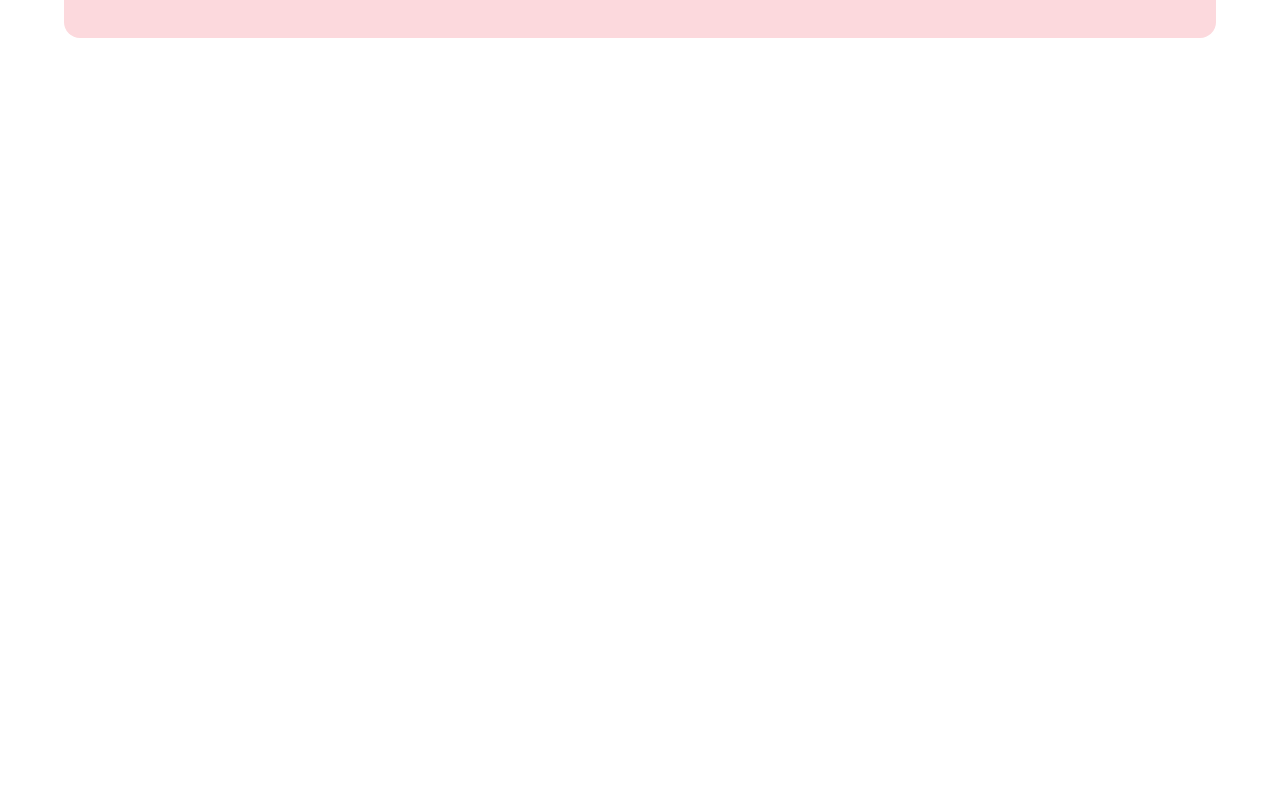
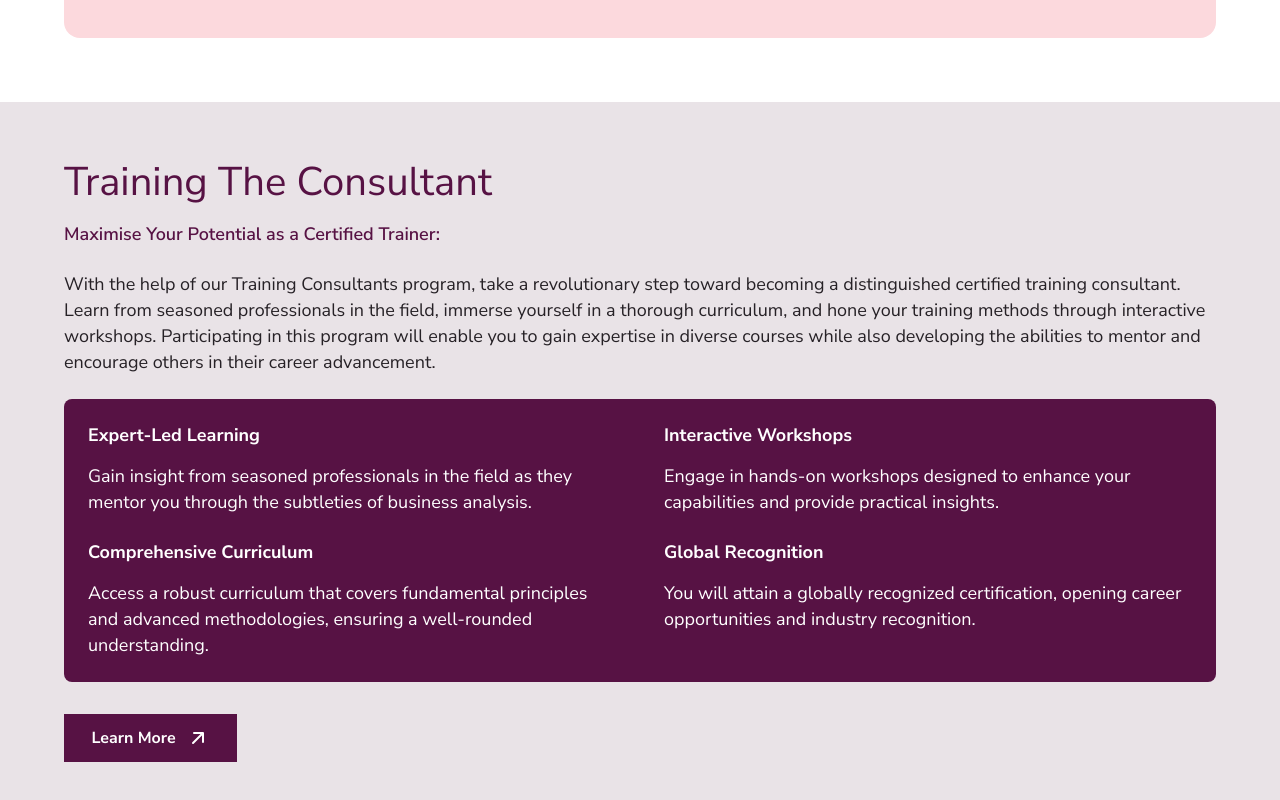
Before and after one commit to holydev001/tobams-fe, a Next.js app: page / in a window 1280 px wide. Shown: the part 4774-5574 px from the top of the page. Before the commit the page ends 4876 px from the top, so only its background shows below. Built offline with nearby package versions, Linux system fonts and the light colour scheme.

Commit message:
feat: add training consultant section

```diff
--- a/app/page.tsx
+++ b/app/page.tsx
@@ -6,6 +6,7 @@ import PersonalizedTraining from "@/components/PersonalizedTraining";
 import CapacityDevelopment from "@/components/CapacityDevelopment";
 import ManagementDevelopment from "@/components/ManagementDevelopment";
 import TransformationHub from "@/components/TransformationHub";
+import ConsultantTraining from "@/components/ConsultantTraining";
 
 export default function Home() {
   return (
@@ -19,6 +20,7 @@ export default function Home() {
         <CapacityDevelopment />
         <ManagementDevelopment />
         <TransformationHub />
+        <ConsultantTraining />
       </main>
     </div>
   );
--- /dev/null
+++ b/components/ConsultantTraining.tsx
@@ -0,0 +1,51 @@
+import Image from "next/image";
+import Link from "next/link";
+
+const consultantTopics = [
+  {
+    title: "Expert-Led Learning",
+    description: "Gain insight from seasoned professionals in the field as they mentor you through the subtleties of business analysis.",
+  },
+  {
+    title: "Interactive Workshops",
+    description: "Engage in hands-on workshops designed to enhance your capabilities and provide practical insights.",
+  },
+  {
+    title: "Comprehensive Curriculum",
+    description: "Access a robust curriculum that covers fundamental principles and advanced methodologies, ensuring a well-rounded understanding.",
+  },
+  {
+    title: "Global Recognition",
+    description: "You will attain a globally recognized certification, opening career opportunities and industry recognition.",
+  },
+];
+
+export default function ConsultantTraining() {
+  return (
+    <section aria-labelledby="consultant-training-title" className="bg-[#e9e3e7] px-5 pb-[64px] pt-[56px] lg:px-0">
+      <div className="mx-auto max-w-[1312px] lg:w-[calc(100%_-_128px)]">
+        <h2 id="consultant-training-title" className="font-sans text-[32px] font-normal leading-[1.2] text-[#571244] lg:text-[40px]">
+          Training The Consultant
+        </h2>
+        <p className="mt-[16px] text-[18px] font-semibold leading-[1.35] text-[#571244]">
+          Maximise Your Potential as a Certified Trainer:
+        </p>
+        <p className="mt-[24px] text-[18px] leading-[1.45] text-[#262126]">
+          With the help of our Training Consultants program, take a revolutionary step toward becoming a distinguished certified training consultant. Learn from seasoned professionals in the field, immerse yourself in a thorough curriculum, and hone your training methods through interactive workshops. Participating in this program will enable you to gain expertise in diverse courses while also developing the abilities to mentor and encourage others in their career advancement.
+        </p>
+        <div className="mt-[24px] grid gap-x-[48px] gap-y-[24px] rounded-[8px] bg-[#571244] px-[24px] py-[24px] text-white sm:grid-cols-2">
+          {consultantTopics.map((topic) => (
+            <article key={topic.title}>
+              <h3 className="text-[18px] font-bold leading-[1.35]">{topic.title}</h3>
+              <p className="mt-[16px] text-[18px] leading-[1.45]">{topic.description}</p>
+            </article>
+          ))}
+        </div>
+        <Link href="#contact" className="mt-[32px] inline-flex h-[48px] w-[173px] items-center justify-center gap-[10px] bg-[#571244] text-[16px] font-bold text-white transition-colors hover:bg-[#421035] focus-visible:outline-2 focus-visible:outline-offset-2 focus-visible:outline-[#571244]">
+          Learn More
+          <Image src="/learn-more.svg" alt="" aria-hidden="true" width={24} height={24} />
+        </Link>
+      </div>
+    </section>
+  );
+}
```
